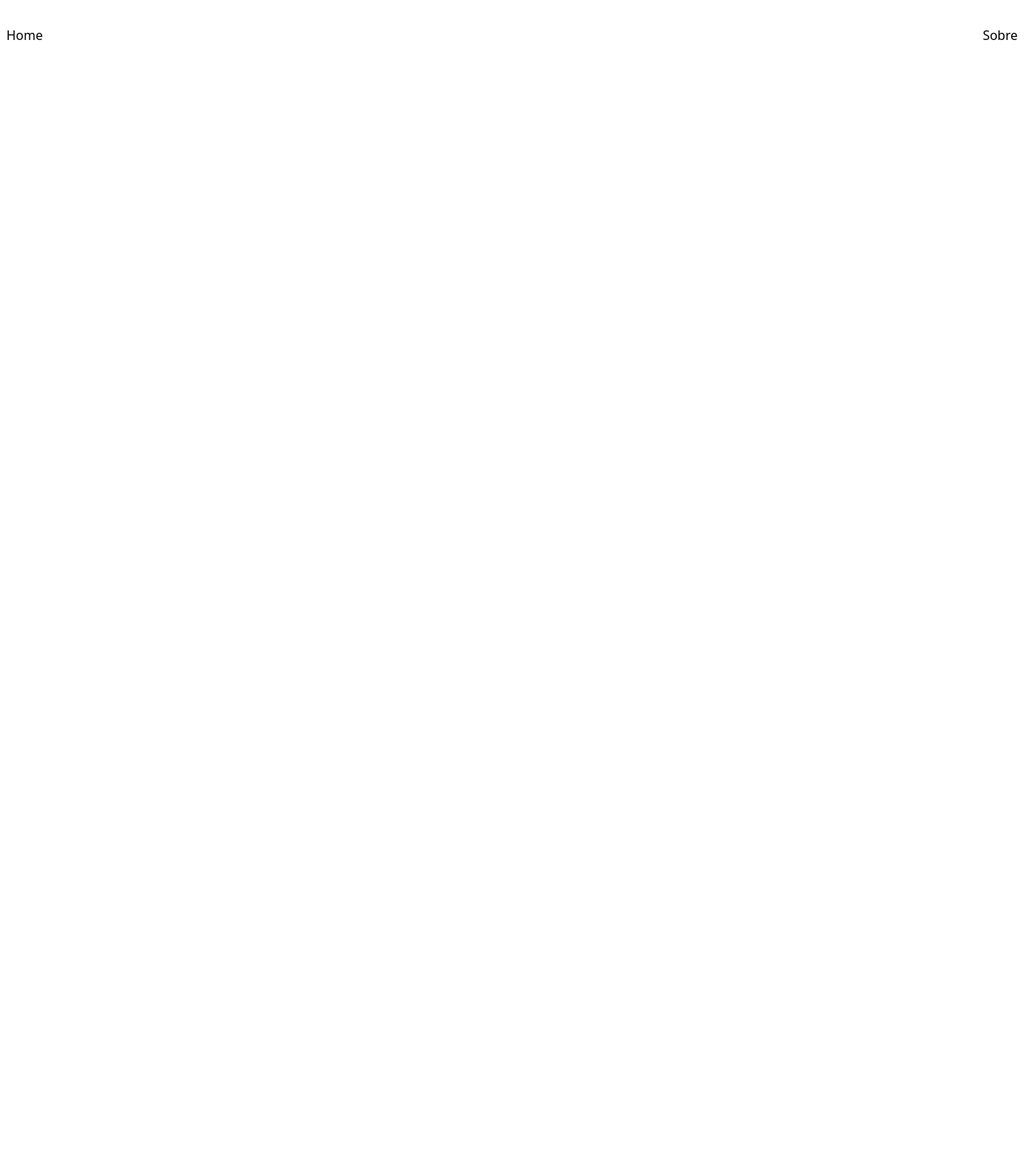
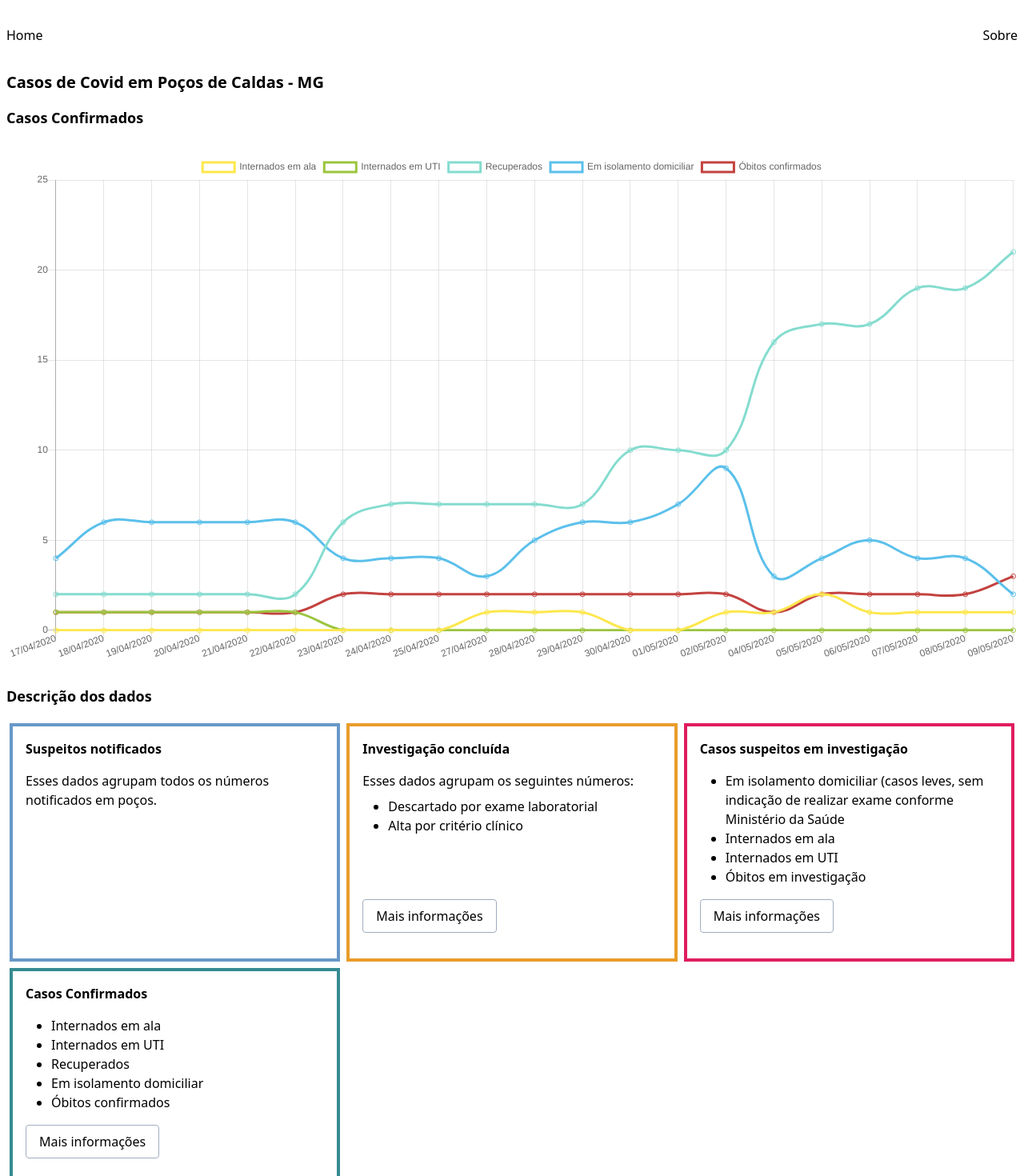
Before and after one commit to highlabs/covid_pocos_mg, a Nuxt app: page /confirmados in a window 1280 px wide. Before the commit this address had no page. Shown: the top 1470 px of the page at 80% size. Before the commit the page ends 800 px from the top, so only its background shows below. Built offline with nearby package versions, Linux system fonts and the light colour scheme.

Commit message:
more charts

```diff
--- a/components/Boxes.vue
+++ b/components/Boxes.vue
@@ -1,7 +1,8 @@
 <template>
   <div class="flex flex-wrap items-stretch">
     <div v-for="box in list" :key="box.title" class="flex items-stretch w-full md:w-1/3">
-      <div class="w-full p-4 m-1 border-4" :class="box.color">
+      <div class="flex flex-col justify-between w-full p-4 m-1 border-4" :class="box.color">
+        <div>
           <h3 class="font-bold">
             {{ box.title }}
           </h3>
@@ -11,6 +12,12 @@
               {{ item }}
             </li>
           </ul>
+        </div>
+        <nuxt-link v-if="box.link" :to="box.link">
+          <button class="px-4 py-2 my-4 border border-gray-500 rounded">
+            Mais informações
+          </button>
+        </nuxt-link>
       </div>
     </div>
   </div>
@@ -31,6 +38,7 @@ export default {
           title: 'Investigação concluída',
           description: 'Esses dados agrupam os seguintes números:',
           color: 'yellow-border',
+          link: 'concluidos',
           list: [
             'Descartado por exame laboratorial',
             'Alta por critério clínico'
@@ -40,6 +48,7 @@ export default {
           title: 'Casos suspeitos em investigação',
           desc: 'Esses dados agrupam os seguintes números:',
           color: 'pink-border',
+          link: 'investigacao',
           list: [
             'Em isolamento domiciliar (casos leves, sem indicação de realizar exame conforme Ministério da Saúde',
             'Internados em ala',
@@ -51,6 +60,7 @@ export default {
           title: 'Casos Confirmados',
           desc: 'Esses dados agrupam os seguintes números:',
           color: 'green-border',
+          link: 'confirmados',
           list: [
             'Internados em ala',
             'Internados em UTI',
--- /dev/null
+++ b/pages/concluidos.vue
@@ -0,0 +1,85 @@
+<template>
+  <div class="container px-2 pb-4 mx-auto">
+    <h1 class="text-xl font-bold">
+      Casos de Covid em Poços de Caldas - MG
+    </h1>
+
+    <h2 class="text-lg font-bold">
+      Investigação Concluída
+    </h2>
+
+    <LineChart :data="formatedData" />
+
+    <h2 class="mb-4 text-lg font-bold">
+      Descrição dos dados
+    </h2>
+
+    <Boxes />
+  </div>
+</template>
+
+<script>
+import LineChart from '@/components/Linechart'
+import Boxes from '@/components/Boxes'
+import CovidJson from '@/content/codiv_v3.json'
+
+export default {
+  components: {
+    LineChart,
+    Boxes
+  },
+  data () {
+    return {
+      datacollection: null,
+      covidData: CovidJson
+    }
+  },
+  computed: {
+    formatedData () {
+      const covidData = this.covidData
+      const formatedCovidData = [
+        {
+          label: 'Descartado por exame laboratorial',
+          borderColor: '#e99c2a',
+          backgroundColor: 'transparent',
+          data: covidData.map((item) => {
+            const {
+              tested_discarded: testedDiscarded
+            } = item.investigation_finished
+
+            return testedDiscarded
+          })
+        },
+        {
+          label: 'Alta por critério clínico',
+          borderColor: '#df1d5f',
+          backgroundColor: 'transparent',
+          data: covidData.map((item) => {
+            const {
+              examined_discarded: examinedDiscarded
+            } = item.investigation_finished
+
+            return examinedDiscarded
+          })
+        }
+      ]
+
+      const dateLabels = covidData.map(item => item.date)
+
+      const dataSet = {
+        labels: dateLabels,
+        datasets: formatedCovidData
+      }
+      return dataSet
+    }
+  },
+  head () {
+    return {
+      title: 'Investigação Concluída',
+      meta: [
+        { hid: 'description', name: 'description', content: 'Casos de Covid-19 em Poços de Caldas - MG' }
+      ]
+    }
+  }
+}
+</script>
--- /dev/null
+++ b/pages/confirmados.vue
@@ -0,0 +1,121 @@
+<template>
+  <div class="container px-2 pb-4 mx-auto">
+    <h1 class="text-xl font-bold">
+      Casos de Covid em Poços de Caldas - MG
+    </h1>
+
+    <h2 class="text-lg font-bold">
+      Casos Confirmados
+    </h2>
+
+    <LineChart :data="formatedData" />
+
+    <h2 class="mb-4 text-lg font-bold">
+      Descrição dos dados
+    </h2>
+
+    <Boxes />
+  </div>
+</template>
+
+<script>
+import LineChart from '@/components/Linechart'
+import Boxes from '@/components/Boxes'
+import CovidJson from '@/content/codiv_v3.json'
+
+export default {
+  components: {
+    LineChart,
+    Boxes
+  },
+  data () {
+    return {
+      datacollection: null,
+      covidData: CovidJson
+    }
+  },
+  computed: {
+    formatedData () {
+      const covidData = this.covidData
+      const formatedCovidData = [
+        {
+          label: 'Internados em ala',
+          borderColor: '#FDE74C',
+          backgroundColor: 'transparent',
+          data: covidData.map((item) => {
+            const {
+              interned
+            } = item.confirmed
+
+            return interned
+          })
+        },
+        {
+          label: 'Internados em UTI',
+          borderColor: '#9BC53D',
+          backgroundColor: 'transparent',
+          data: covidData.map((item) => {
+            const {
+              uti
+            } = item.confirmed
+
+            return uti
+          })
+        },
+        {
+          label: 'Recuperados',
+          borderColor: '#84DCCF',
+          backgroundColor: 'transparent',
+          data: covidData.map((item) => {
+            const {
+              cured
+            } = item.confirmed
+
+            return cured
+          })
+        },
+        {
+          label: 'Em isolamento domiciliar',
+          borderColor: '#5BC0EB',
+          backgroundColor: 'transparent',
+          data: covidData.map((item) => {
+            const {
+              isolated
+            } = item.confirmed
+
+            return isolated
+          })
+        },
+        {
+          label: 'Óbitos confirmados',
+          borderColor: '#C3423F',
+          backgroundColor: 'transparent',
+          data: covidData.map((item) => {
+            const {
+              death
+            } = item.confirmed
+
+            return death
+          })
+        }
+      ]
+
+      const dateLabels = covidData.map(item => item.date)
+
+      const dataSet = {
+        labels: dateLabels,
+        datasets: formatedCovidData
+      }
+      return dataSet
+    }
+  },
+  head () {
+    return {
+      title: 'Casos Confirmados',
+      meta: [
+        { hid: 'description', name: 'description', content: 'Casos de Covid-19 em Poços de Caldas - MG' }
+      ]
+    }
+  }
+}
+</script>
--- /dev/null
+++ b/pages/investigacao.vue
@@ -0,0 +1,109 @@
+<template>
+  <div class="container px-2 pb-4 mx-auto">
+    <h1 class="text-xl font-bold">
+      Casos de Covid em Poços de Caldas - MG
+    </h1>
+
+    <h2 class="text-lg font-bold">
+      Suspeitos Notificados
+    </h2>
+
+    <LineChart :data="formatedData" />
+
+    <h2 class="mb-4 text-lg font-bold">
+      Descrição dos dados
+    </h2>
+
+    <Boxes />
+  </div>
+</template>
+
+<script>
+import LineChart from '@/components/Linechart'
+import Boxes from '@/components/Boxes'
+import CovidJson from '@/content/codiv_v3.json'
+
+export default {
+  components: {
+    LineChart,
+    Boxes
+  },
+  data () {
+    return {
+      datacollection: null,
+      covidData: CovidJson
+    }
+  },
+  computed: {
+    formatedData () {
+      const covidData = this.covidData
+      const formatedCovidData = [
+        {
+          label: 'Em isolamento domiciliar',
+          borderColor: '#5BC0EB',
+          backgroundColor: 'transparent',
+          data: covidData.map((item) => {
+            const {
+              isolated
+            } = item.under_investigation
+
+            return isolated
+          })
+        },
+        {
+          label: 'Internados em ala',
+          borderColor: '#FDE74C',
+          backgroundColor: 'transparent',
+          data: covidData.map((item) => {
+            const {
+              interned
+            } = item.under_investigation
+
+            return interned
+          })
+        },
+        {
+          label: 'Internados em UTI',
+          borderColor: '#9BC53D',
+          backgroundColor: 'transparent',
+          data: covidData.map((item) => {
+            const {
+              uti
+            } = item.under_investigation
+
+            return uti
+          })
+        },
+        {
+          label: 'Óbitos em investigação',
+          borderColor: '#C3423F',
+          backgroundColor: 'transparent',
+          data: covidData.map((item) => {
+            const {
+              death
+            } = item.under_investigation
+
+            return death
+          })
+        }
+      ]
+
+      const dateLabels = covidData.map(item => item.date)
+
+      const dataSet = {
+        labels: dateLabels,
+        datasets: formatedCovidData
+      }
+      return dataSet
+    }
+  },
+  head () {
+    return {
+      title: 'Suspeitos Notificados',
+      meta: [
+        { hid: 'description', name: 'description', content: 'Casos de Covid-19 em Poços de Caldas - MG' }
+      ]
+    }
+  }
+}
+</script>
```
Lines whose indentation alone changed are shown as unchanged.
